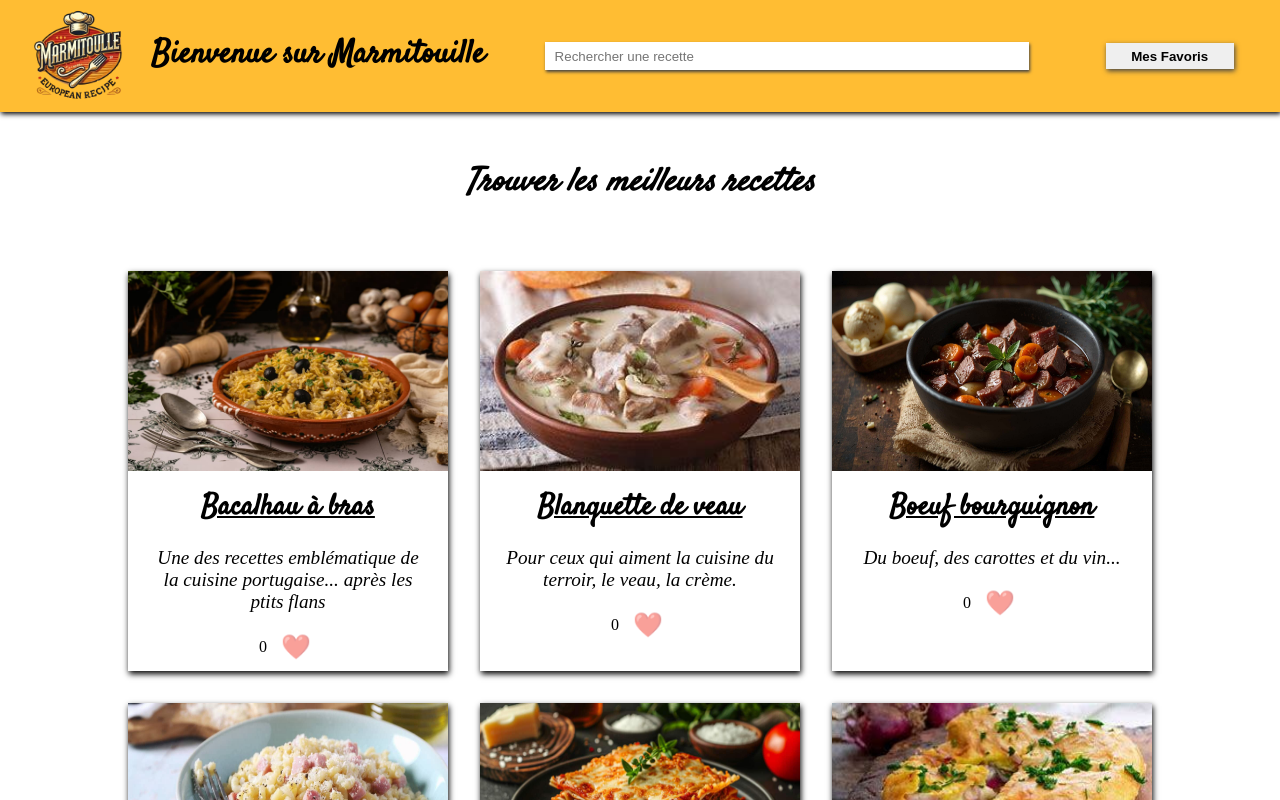
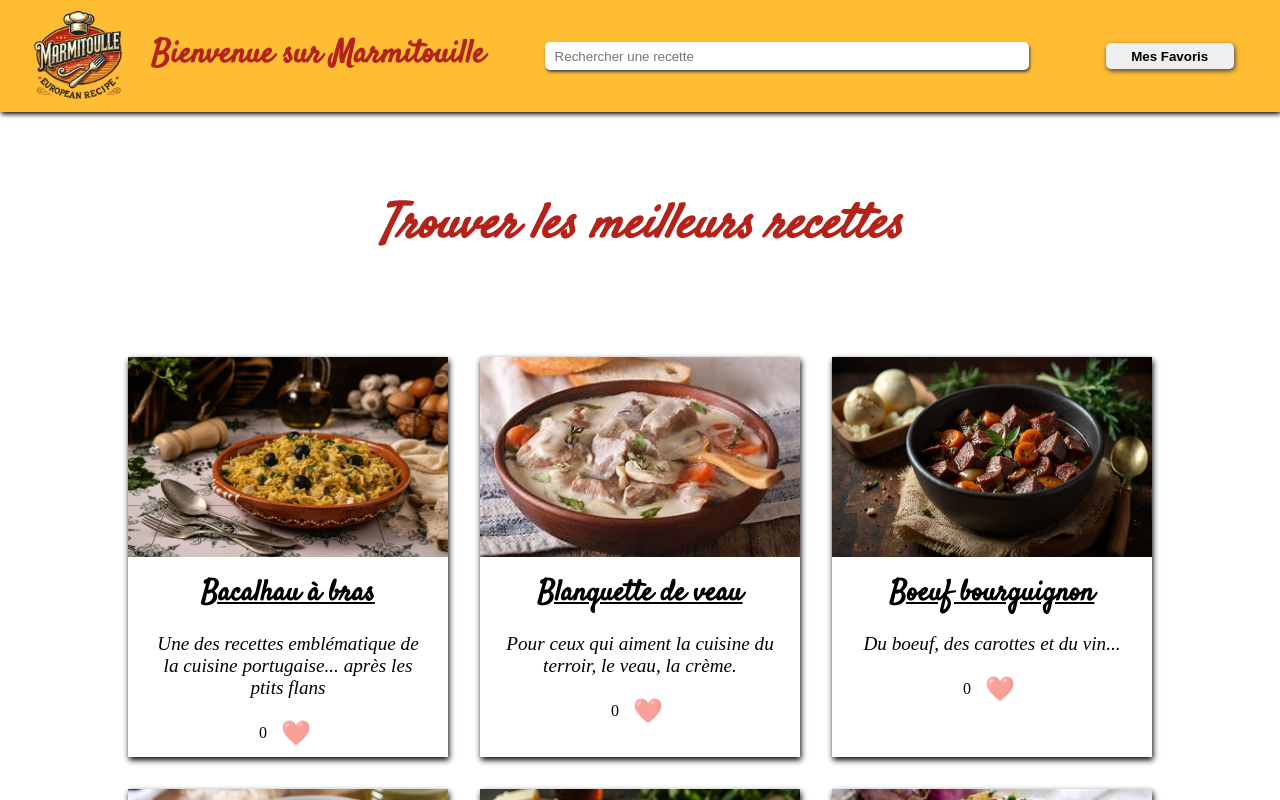
Before and after one commit to FarCodeFR/Marmitouille, a React (Vite) app: page / in a window 1280 px wide. Shown: the top 800 px of the page. Built offline with nearby package versions, Linux system fonts and the light colour scheme.

Commit message:
modify css and border of search case and button

```diff
--- a/src/assets/Style/App.css
+++ b/src/assets/Style/App.css
@@ -16,9 +16,10 @@ main {
 
 .titre {
   text-align: center;
-  font-size: 2rem;
+  font-size: 3rem;
   font-weight: 800;
   font-style: oblique;
-  margin: 3rem;
+  margin: 5rem;
   font-family: "satisfy";
+  color: #b32319;
 }
--- a/src/assets/Style/Header.css
+++ b/src/assets/Style/Header.css
@@ -32,7 +32,7 @@
 .recherche input {
   height: 1.6rem;
   width: 30rem;
-  border: 1px solid black;
+  border-radius: 5px;
   border: none;
   box-shadow: rgb(68, 67, 67) 1px 2px 3px;
 }
@@ -45,6 +45,7 @@
   cursor: pointer;
   box-shadow: rgb(68, 67, 67) 1px 2px 3px;
 }
+
 .recherche button img {
   height: 1.2rem;
   width: 1.1rem;
@@ -59,4 +60,5 @@
   box-shadow: rgb(68, 67, 67) 1px 2px 5px;
   border: none;
   cursor: pointer;
+  border-radius: 5px;
 }
--- a/src/assets/Style/index.css
+++ b/src/assets/Style/index.css
@@ -33,6 +33,7 @@ h1 {
   font-size: 2em;
   line-height: 1.1;
   font-family: "satisfy", cursive;
+  color: #b32319;
 }
 
 
```
